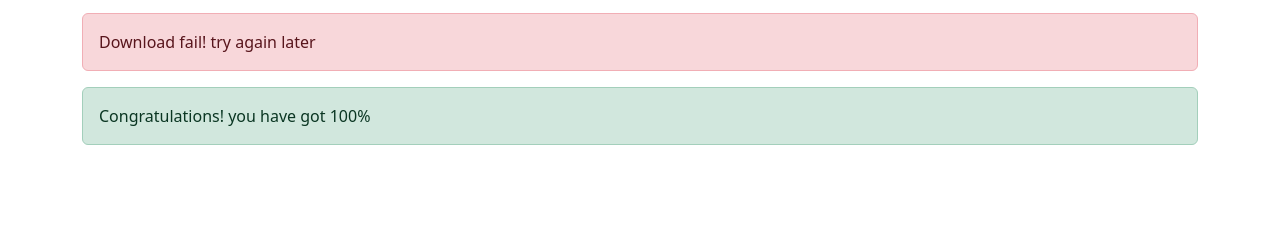
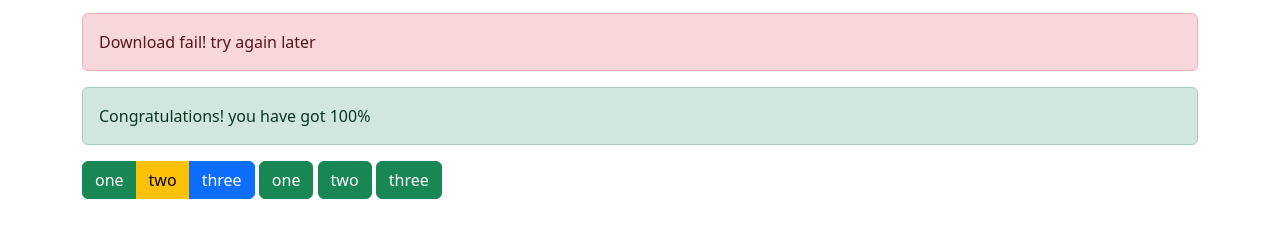
Before and after one commit to asmita429/Bootstrap, a plain HTML site: page alert.html in a window 1280 px wide. Shown: the part 107-344 px from the top of the page. Drawn offline with nearby package versions, Linux system fonts and the light colour scheme.

Commit message:
alert & button groups

```diff
--- a/alert.html
+++ b/alert.html
@@ -21,6 +21,14 @@
             <strong>Holy guacamole!</strong> You should check in on some of those fields below.
             <button type="button" class="btn-close" data-bs-dismiss="alert" aria-label="Close"></button>
         </div> -->
+        <div class="btn-group">
+            <button class="btn btn-success">one</button>
+            <button class="btn btn-warning">two</button>
+            <button class="btn btn-primary">three</button>
+        </div>
+        <button class="btn btn-success">one</button>
+        <button class="btn btn-success">two</button>
+        <button class="btn btn-success">three</button>
 
     </div>
 
```
